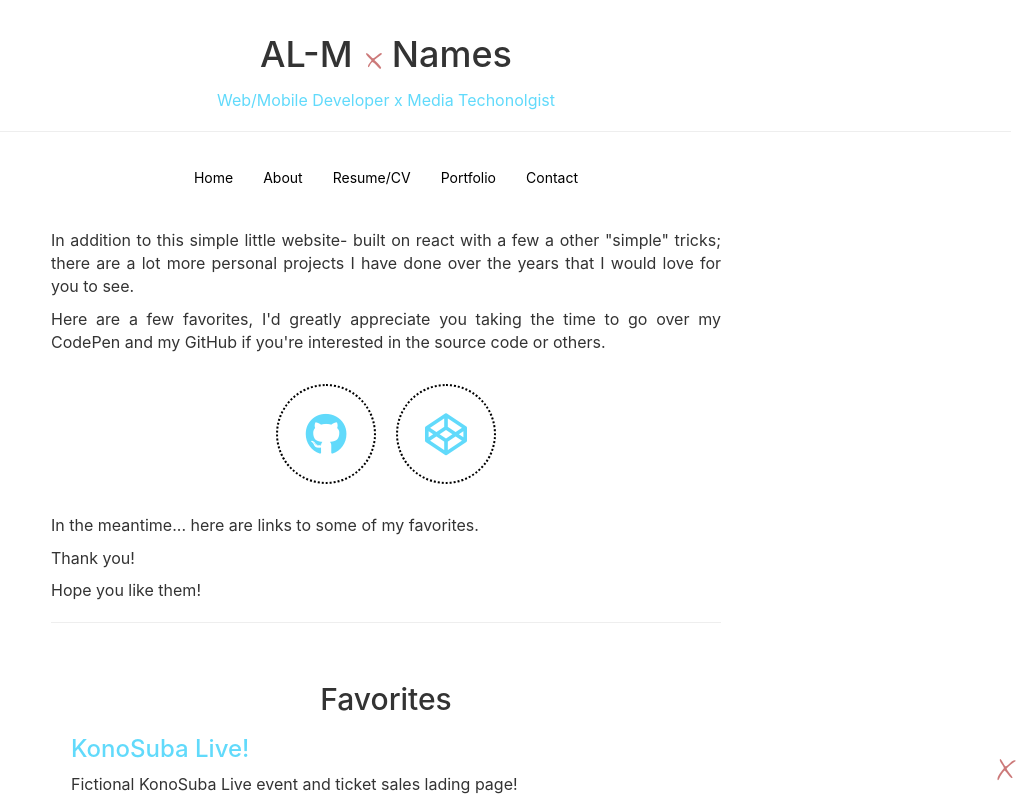
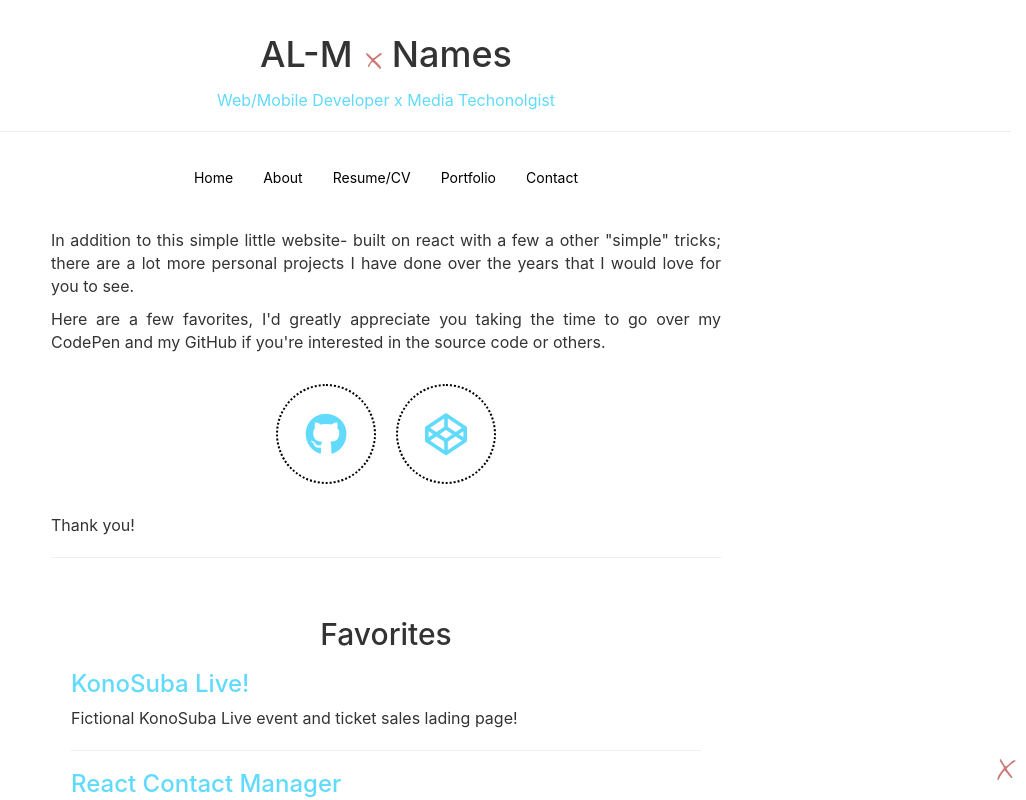
Before and after one commit to Al-Names/portfolio, a React (Create React App) app: page /portfolio in a window 1280 px wide. Shown: the top 800 px of the page, without its empty margins (254-1280 px from the left). Built offline with nearby package versions, Linux system fonts and the light colour scheme; a web font is replaced by a local one.

Commit message:
portfolio updates

```diff
--- a/src/components/portfolio.js
+++ b/src/components/portfolio.js
@@ -33,9 +33,9 @@ class Portfolio extends Component {
             </div>
           </div>
         </div>
-        <p>In the meantime... here are links to some of my favorites.</p>
+
         <p>Thank you!</p>
-        <p>Hope you like them!</p>
+
         <hr />
         <Favorites />
       </div>
```
